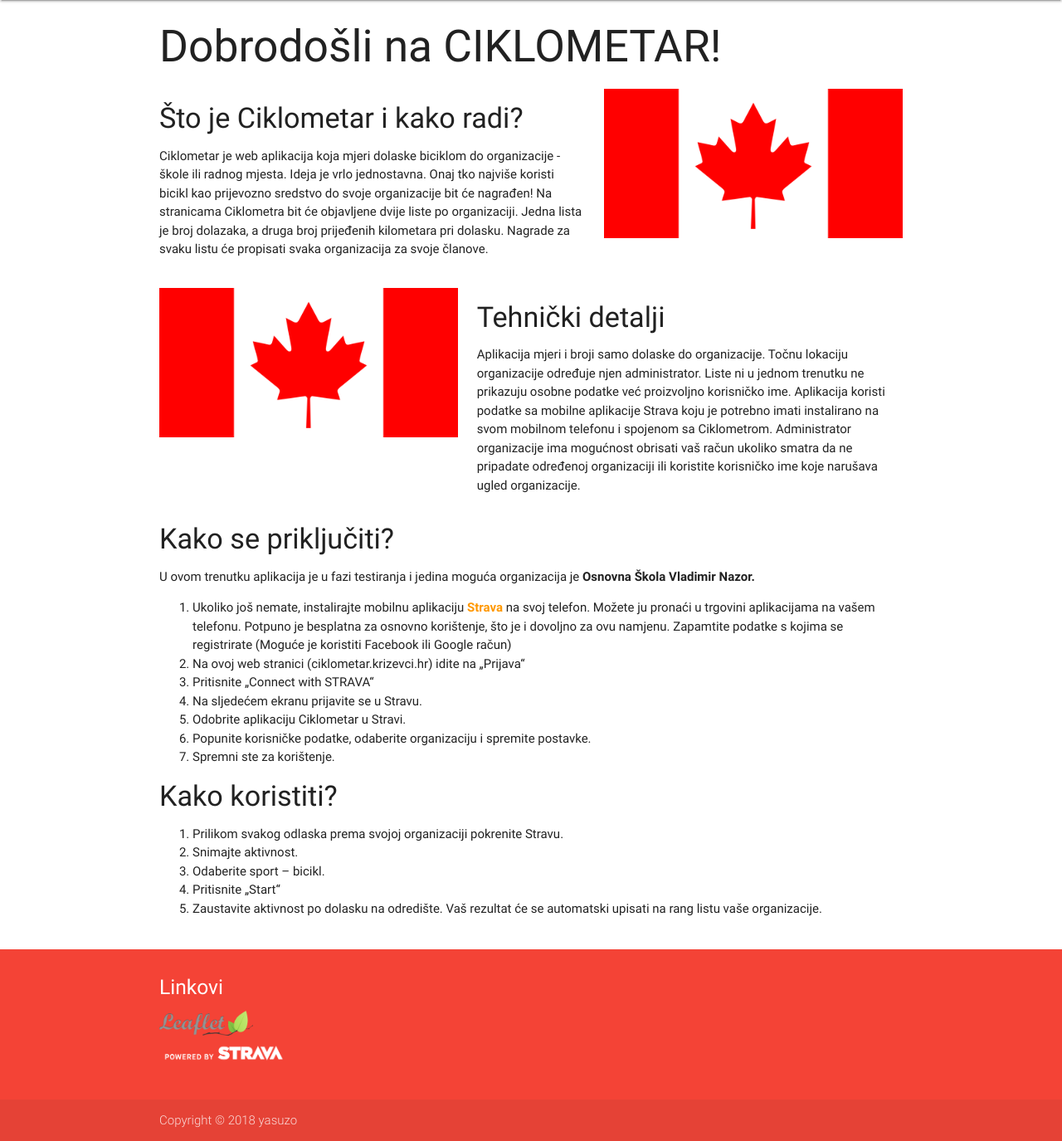
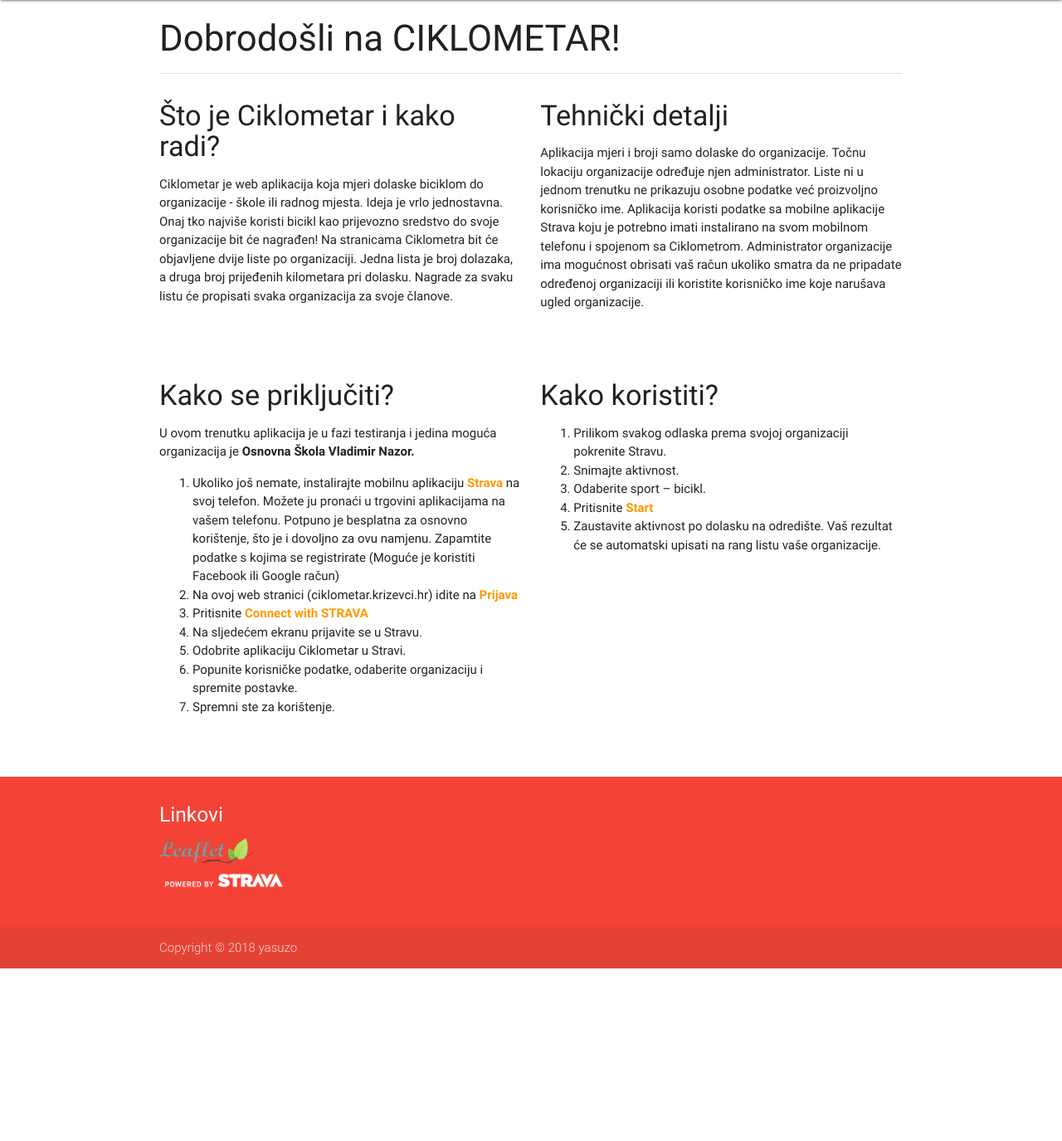
Before and after one commit to yasuzo/projectStravaPHP, a PHP site: page / in a window 1280 px wide. Shown: the part 64-1439 px from the top of the page at 83% size. After the commit the page ends 1231 px from the top, so only its background shows below. Run offline with PHP 8.4, Linux system fonts and the light colour scheme; data that the repository does not hold is empty; a stand-in replaces the project's code that opens the database connection; some libraries are stand-ins or nearby versions.

Commit message:
changed appearence

```diff
--- a/app/views/partials/navbar_other.php
+++ b/app/views/partials/navbar_other.php
@@ -1,5 +1,6 @@
 <nav>
     <div class="nav-wrapper red">
+        <!-- <div class="container"> -->
         <a href="?controller=index" class="brand-logo left">Ciklometar</a>
 
         <ul class="right hide-on-med-and-down">
@@ -9,6 +10,6 @@
         <ul class="right hide-on-large-only">
             <li><a href="?controller=login" class="waves-effect waves-light btn orange">PRIJAVA</a></li>
         </ul>
+        <!-- </div> -->
     </div>
 </nav>
-</navbar>
--- a/app/views/templates/index_other_template.php
+++ b/app/views/templates/index_other_template.php
@@ -1,18 +1,14 @@
 <div class="container">
-    <h2>Dobrodošli na CIKLOMETAR!</h2>
-    <div class="row">
-        <div class="col l7">
+    <h3>Dobrodošli na CIKLOMETAR!</h3>
+    <div class="divider"></div>
+    <div class="row section">
+        <div class="col l6">
             <h4>Što je Ciklometar i kako radi?</h4>
             <p>Ciklometar je web aplikacija koja mjeri dolaske biciklom do organizacije - škole ili radnog mjesta.
             Ideja je vrlo jednostavna. Onaj tko najviše koristi bicikl kao prijevozno sredstvo do svoje organizacije bit će nagrađen!
             Na stranicama Ciklometra bit će objavljene dvije liste po organizaciji. Jedna lista je broj dolazaka, a druga broj prijeđenih kilometara pri dolasku. Nagrade za svaku listu će propisati svaka organizacija za svoje članove.</p>
         </div>
-        <div class="col l5">
-            <img  class="responsive-img" src="photo.png">
-        </div>
-    </div>
-    <div class="row">
-        <div class="col l7 push-l5">
+        <div class="col l6">
             <h4>Tehnički detalji</h4>
             <p>Aplikacija mjeri i broji samo dolaske do organizacije.
             Točnu lokaciju organizacije određuje njen administrator.
@@ -20,33 +16,35 @@
             Aplikacija koristi podatke sa mobilne aplikacije Strava koju je potrebno imati instalirano na svom mobilnom telefonu i spojenom sa Ciklometrom.
             Administrator organizacije ima mogućnost obrisati vaš račun ukoliko smatra da ne pripadate određenoj organizaciji ili koristite korisničko ime koje narušava ugled organizacije.</p>
         </div>
-        <div class="col l5 pull-l7">
-            <img class="responsive-img" src="photo.png">
-        </div>
     </div>
 
-    <div>
+    <!-- <div class="divider"></div> -->
+
+    <div class="row section">
+        <div class="col l6">
         <h4>Kako se priključiti?</h4>
             <p>U ovom trenutku aplikacija je u fazi testiranja i jedina moguća organizacija je <b>Osnovna Škola Vladimir Nazor.</b></p>
             <ol>
                 <li>Ukoliko još nemate, instalirajte mobilnu aplikaciju <b class="orange-text">Strava</b> na svoj telefon. Možete ju pronaći u trgovini aplikacijama na vašem telefonu. Potpuno je besplatna za osnovno korištenje, što je i dovoljno za ovu namjenu. Zapamtite podatke s kojima se registrirate (Moguće je koristiti Facebook ili Google račun)</li>
-            <li>Na ovoj web stranici (ciklometar.krizevci.hr) idite na „Prijava“</li>
-            <li>Pritisnite „Connect with STRAVA“</li>
+                <li>Na ovoj web stranici (ciklometar.krizevci.hr) idite na <b><a class="orange-text" href="?controller=login">Prijava</a></b></li>
+                <li>Pritisnite <b class="orange-text">Connect with STRAVA</b></li>
                 <li>Na sljedećem ekranu prijavite se u Stravu.</li>
                 <li>Odobrite aplikaciju Ciklometar u Stravi.</li>
                 <li>Popunite korisničke podatke, odaberite organizaciju i spremite postavke.</li>
                 <li>Spremni ste za korištenje.</li>
             </ol>
         </div>
-    <div>
+
+        <div class="col l6">
             <h4>Kako koristiti?</h4>
             <ol>
                 <li>Prilikom svakog odlaska prema svojoj organizaciji pokrenite Stravu.</li>
                 <li>Snimajte aktivnost.</li>
                 <li>Odaberite sport – bicikl.</li>
-            <li>Pritisnite „Start“</li>
+                <li>Pritisnite <b class="orange-text">Start</b></li>
                 <li>Zaustavite aktivnost po dolasku na odredište. Vaš rezultat će se automatski upisati na rang listu vaše organizacije.</li>
             </ol>
         </div>
+    </div>
     <br>
 </div>
--- a/app/views/templates/user_login_template.php
+++ b/app/views/templates/user_login_template.php
@@ -1,17 +1,17 @@
 <div class="container z-depth-2 red login-card" style="text-align:center;">
-    <h3 class="white-text">Ciklometar</h3>
+    <h3><a class="white-text" href="/">Ciklometar</a></h3>
     <p class="white-text">
         Prijavite se sa svojim Strava računom!
     </p>
     <a href="https://www.strava.com/oauth/authorize?client_id=20070&redirect_uri=<?= AUTH_CALLBACK_DOMAIN ?>/?controller=performStravaAuth&response_type=code&approval_prompt=auto&scope=view_private" id="connect-with-strava"><img src="connect_with_strava.png"></a>
-    <div><small class="white-text">Prijavom prihvacate <a class="orange-text modal-trigger" href="#terms">uvjete koristenja</a>.</small></div>
+    <div><small class="white-text">Prijavom prihvacate <a class="orange-text text-lighten-3 modal-trigger" href="#terms">uvjete koristenja</a>.</small></div>
     <div class="container z-depth-1 white darken-1 upute">
         <strong>**Upute za korištenje
         <ol>
             <li>Prilikom svakog odlaska prema svojoj organizaciji pokrenite <a class="orange-text" href="https://www.strava.com">Stravu.</a></li>
             <li>Snimajte aktivnost.</li>
             <li>Odaberite sport – bicikl.</li>
-            <li>Pritisnite „Start“</li>
+            <li>Pritisnite <b class="orange-text">Start</b></li>
             <li>Zaustavite aktivnost po dolasku na odredište. Vaš rezultat će se automatski upisati na rang listu vaše organizacije.</li>
         </ol>
         </strong>
```
Also changed, not shown: app/views/partials/navbar_user.php (+23 -1 lines). Lines whose indentation alone changed are shown as unchanged.
